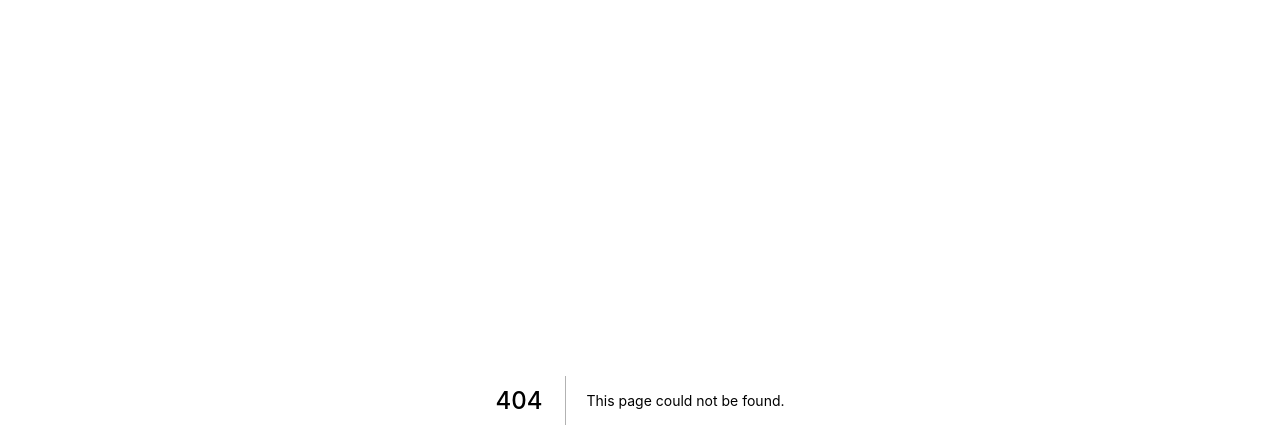
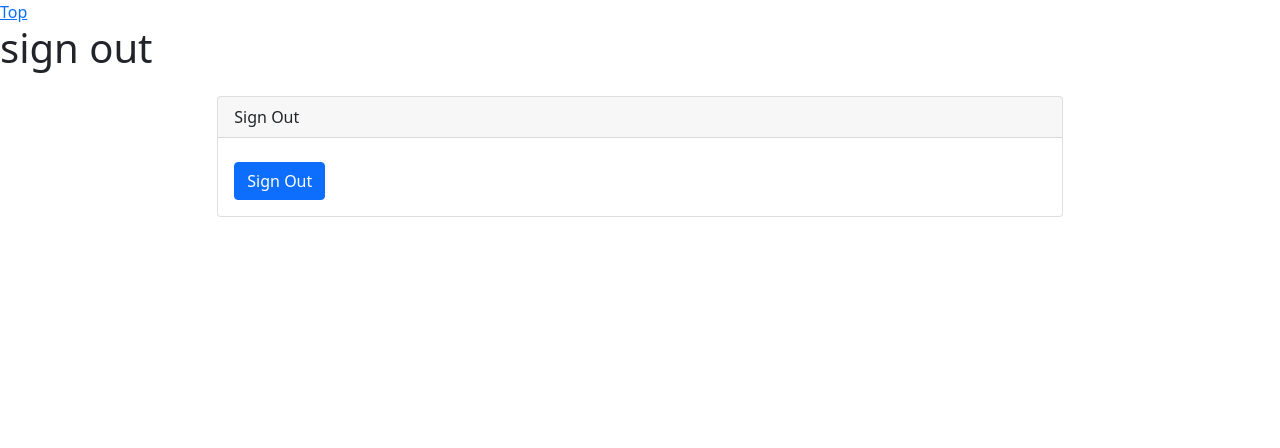
Before and after one commit to yuzuki-aritomo/ReserveTaskFrontend, a Next.js app in the folder next-app/: page /home in a window 1280 px wide. Before the commit this address had no page. Shown: the top 448 px of the page. Built offline with nearby package versions, Linux system fonts and the light colour scheme.

Commit message:
add: sign out

```diff
--- /dev/null
+++ b/next-app/Api/Auth/SignOutApi.ts
@@ -0,0 +1,34 @@
+import { SignOutResData, SignOutApiResData } from "Api/Auth/Models/SignOutApiModel"
+
+const baseUrl = 'http://localhost:3001/'
+
+export const SignOutApi= async ()=> {
+  const res: Response = await fetch(baseUrl+'auth/sign_out/', {
+    method: 'POST',
+    mode: 'cors',
+    headers: {
+      'Accept': 'application/json',
+      'Content-Type': 'application/json',
+    },
+    body: JSON.stringify({
+      'uid': localStorage.getItem("uid") ?? "",
+      'access-token': localStorage.getItem("access-token") ?? "",
+      'client': localStorage.getItem("client") ?? "",
+    })
+  })
+
+  if(res.ok){
+    const signOutResData = await res.json() as SignOutResData
+    const signOutApiResData: SignOutApiResData = {
+      ok: true,
+      res: signOutResData,
+    }
+    return signOutApiResData
+  }else{
+    const signOutApiResData: SignOutApiResData = {
+      ok: false,
+      errorText: res.statusText,
+    }
+    return signOutApiResData
+  }
+}
--- /dev/null
+++ b/next-app/src/pages/home/index.tsx
@@ -0,0 +1,41 @@
+import type { NextPage } from 'next'
+import Link from 'next/link'
+import { SignOutApiResData } from 'Api/Auth/Models/SignOutApiModel'
+import { SignOutApi } from 'Api/Auth/SignOutApi'
+import { Row, Col, Card, Form, Button, FloatingLabel } from "react-bootstrap"
+
+const HomePage: NextPage = () => {
+
+  const SignOutSubmit = async (event: any) => {
+    event.preventDefault();
+    const signOutApiResData: SignOutApiResData  = await SignOutApi()
+    if(signOutApiResData.ok){
+      console.log("Success SignInApi:",signOutApiResData)
+    }else{
+      //error情報を表示
+      console.log("SignInError:", signOutApiResData.errorText)
+    }
+  }
+  return(
+    <div>
+      <Link href="/">Top</Link>
+      <h1>sign out</h1>
+      <Row className="justify-content-md-center mt-4">
+        <Col md={8}>
+          <Card>
+            <Card.Header>Sign Out</Card.Header>
+            <Card.Body>
+              <Form onSubmit={SignOutSubmit}>
+                <Button className="mt-2" variant="primary" type="submit">
+                  Sign Out
+                </Button>
+              </Form>
+            </Card.Body>
+          </Card>
+        </Col>
+      </Row>
+    </div>
+  )
+}
+
+export default HomePage
```
Also changed, not shown: next-app/Api/Auth/Models/SignOutApiModel.d.ts (added, +8 -0 lines).
